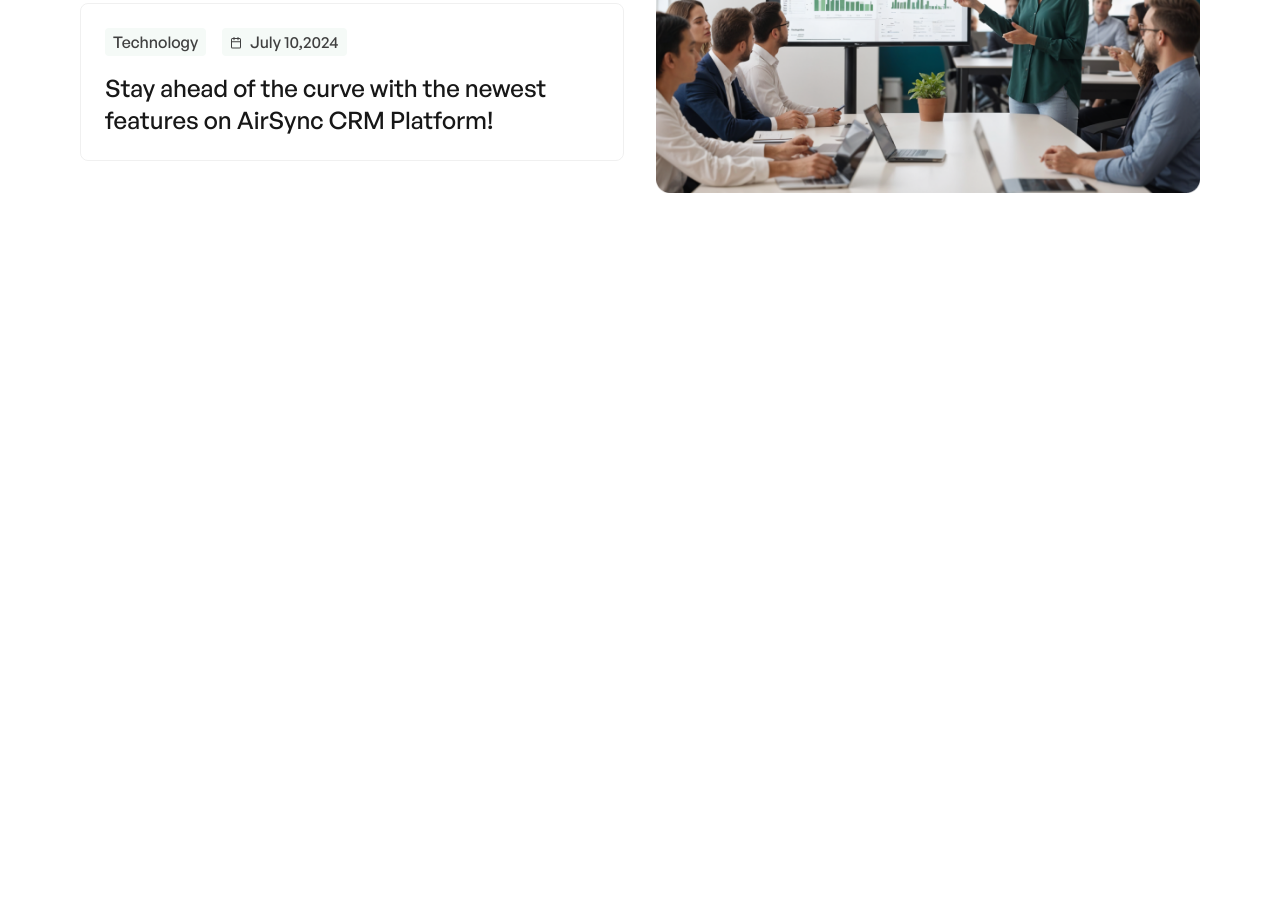
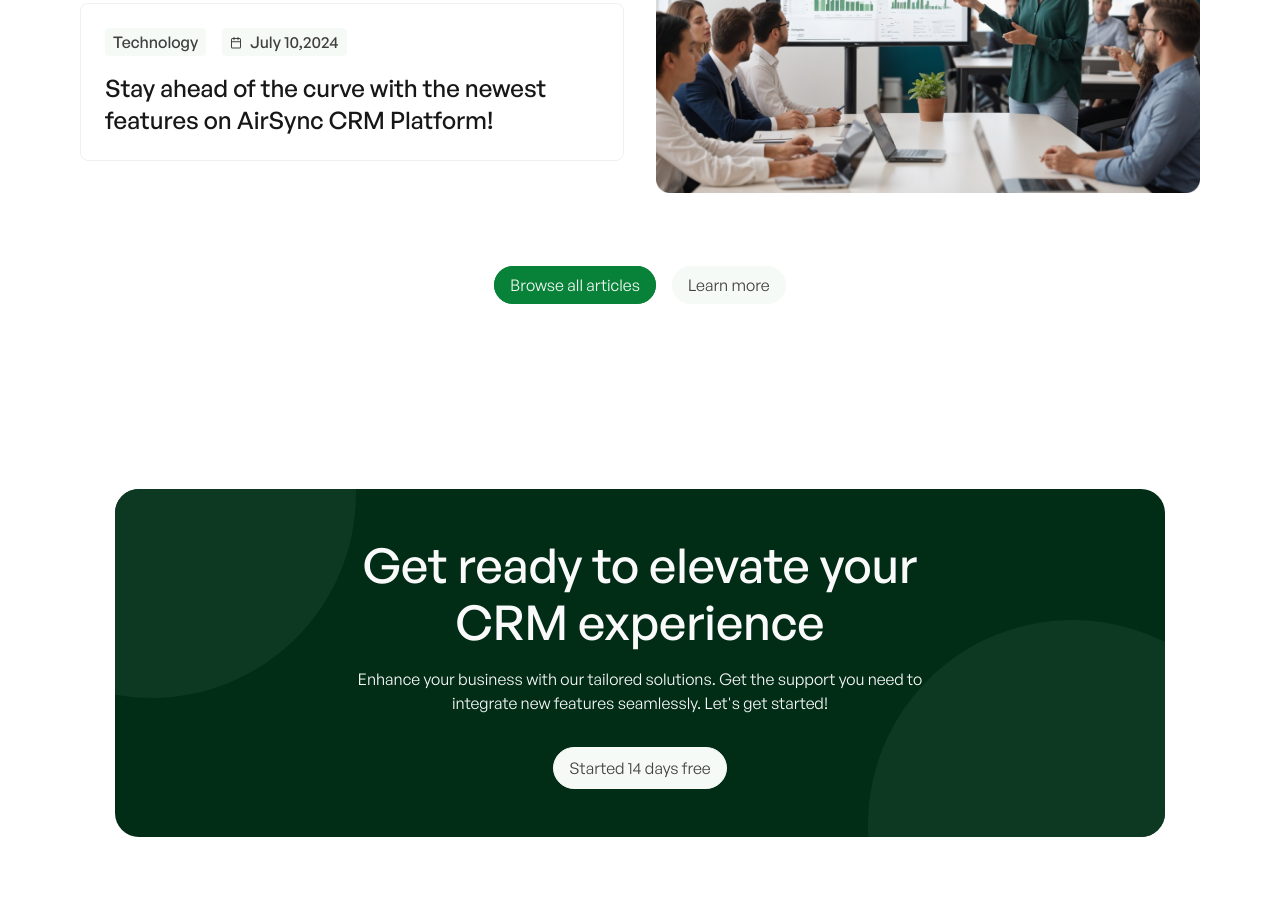
Before and after one commit to MdSaayed/CrevaX, a plain HTML site: page index.html in a window 1280 px wide. Shown: the part 6404-7321 px from the top of the page. Before the commit the page ends 6709 px from the top, so only its background shows below. Drawn offline with nearby package versions, Linux system fonts and the light colour scheme.

Commit message:
create cta section

```diff
--- a/assets/scss/layout/blogs/_blogs.scss
+++ b/assets/scss/layout/blogs/_blogs.scss
@@ -24,4 +24,13 @@
         }
 
     }
+    .blog-btn-area {
+        .btn-primary {
+            @include btn();
+        }
+
+        .btn-secondary {
+            @include btn($bgColor: $light-color, $hoverBgColor: $primary-color, $color:$dark-gray, $hoverColor: $light-color, $border:$light-color);
+        }
+    }
 }
--- /dev/null
+++ b/assets/scss/layout/cta/_cta.scss
@@ -0,0 +1,20 @@
+#cta{
+    .cta-area{
+        margin: 0 auto;
+        background-color: $green-deep;
+        h3,p{
+            color: $light-neutral;
+            z-index: 9999;
+        }
+        .btn-area{
+            z-index: 9999;
+            .cta-btn{
+                @include btn($bgColor: $light-color, $hoverBgColor: $primary-color, $color:$dark-gray, $hoverColor: $light-color, $border:$light-color);
+
+            }
+        }
+        .section-bg{
+            background-color: #0D3822;
+        }
+    }
+}
--- a/assets/scss/layout/pricing/_pricing.scss
+++ b/assets/scss/layout/pricing/_pricing.scss
@@ -5,14 +5,13 @@
 
     .switcher-btn {
         font-family: 'Inter', sans-serif;
-        font-size: 16px;
-        padding: 8px 20px;
         border: none;
         background: none;
-        cursor: pointer;
         color: $dark-gray;
         transition: color 0.3s, background-color 0.3s;
-        border-radius: 20px;
+        padding: 8px 15px;
+        border-radius: 50px;
+        cursor: pointer;
 
         &.active {
         background-color: $primary-color;
--- a/assets/scss/main.scss
+++ b/assets/scss/main.scss
@@ -12,3 +12,4 @@
 @import"./layout/testimonials/testimonials";
 @import "./layout/pricing/pricing";
 @import "./layout/blogs/blogs";
+@import "./layout/cta/cta";
--- a/index.html
+++ b/index.html
@@ -508,9 +508,33 @@
                     </div>
                 </div>
             </div>
+            <div class="blog-btn-area flex items-center justify-center gap-4 mt-14 md:mt-20">
+                <div>
+                    <a class="btn-primary" href="blog.html">Browse all articles</a>
+                </div>
+                <div>
+                    <a class="btn-secondary" href="blog.html">Learn more</a>
+                </div>
+            </div>
         </div>
      </section>
     <!-- blogs end here -->
+
+    <!-- CTA start here -->
+     <section id="cta">
+        <div class="container">
+            <div class="cta-area rounded-3xl flex flex-col items-center justify-center max-w-[1050px] p-12 relative overflow-hidden">
+                <h3 class="text-center text-5xl font-medium leading-[57px]">Get ready to elevate your  </br> CRM experience </h3>
+                <p class="max-w-[620px] text-center mt-4">Enhance your business with our tailored solutions. Get the support you need to integrate new features seamlessly. Let's get started!</p>
+                <div class="btn-area mx-auto mt-8">
+                    <a class="cta-btn inline-block" href="">Started 14 days free</a>
+                </div>
+                <div class="section-bg w-[300px] h-[300px] md:w-[409px] w-[300px] h-[300px] md:h-[409px] rounded-full absolute -top-[12.5rem] -left-[10.5rem] z-20"></div>
+                <div class="section-bg w-[409px] h-[409px] rounded-full absolute -bottom-[12rem] -right-[7rem] z-20"></div>
+            </div>
+        </div>
+     </section>
+    <!-- CTA end here -->
 
 
     <!-- js  -->
```
Also changed, not shown: assets/scss/main.css, 1 other file.
